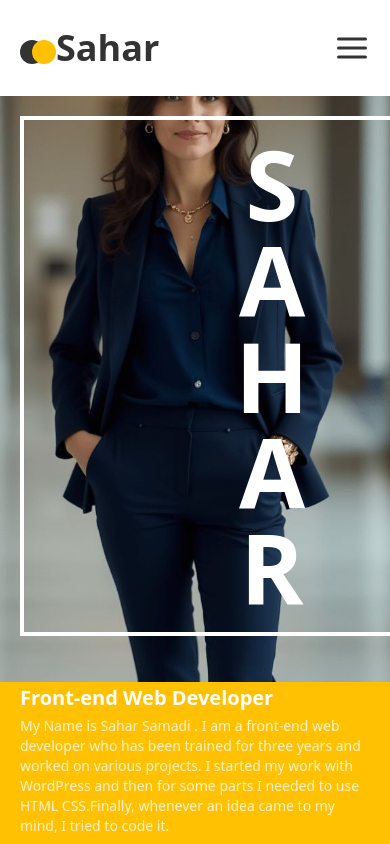
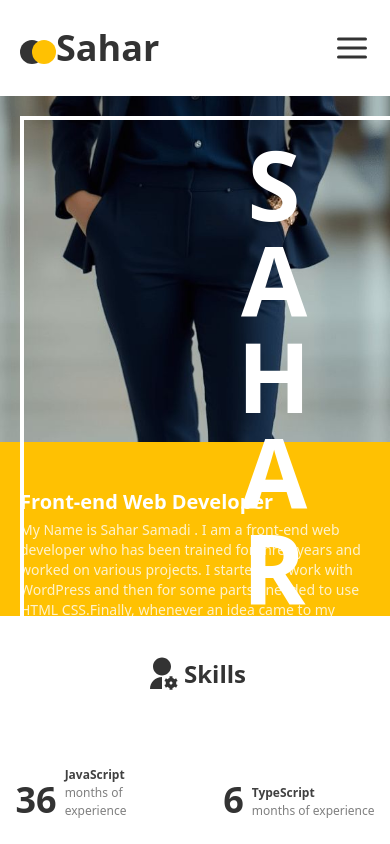
Before and after one commit to sahar9776/Portfolio, a React (Vite) app: page /portfolio in a window 390 px wide. Shown: the top 844 px of the page. Built offline with nearby package versions, Linux system fonts and the light colour scheme.

Commit message:
new changes

```diff
--- a/src/Components/Introduction.tsx
+++ b/src/Components/Introduction.tsx
@@ -14,7 +14,7 @@ function Introduction() {
   };
 
   return (
-    <div className="w-full h-[760px] flex items-end relative">
+    <div className="w-full h-auto lg:h-[760px] flex items-end relative">
       <div className="container h-[520px] lg:h-[420px] bg-primary lg:rounded-xl mx-auto ">
         <motion.img
           initial={{ y: "-1000px" }}
@@ -42,14 +42,14 @@ function Introduction() {
               key={index}
               variants={childVariants}
               className="font-extrabold uppercase text-8xl lg:text-9xl
-             text-white lg:text-black/80 ms-5 lg:ms-[220px]"
+             text-white lg:text-black/80 ms-6 lg:ms-[220px]"
             >
               {item}
             </motion.h2>
           ))}
         </motion.div>
 
-        <div className="w-full lg:w-auto absolute lg:right-24 top-96 px-5 py-[196px] lg:p-0 text-start">
+        <div className="w-full lg:w-auto absolute lg:right-24 top-96 px-5  lg:p-0 text-start">
           <Title
             title="Front-end Web Developer"
             className="text-xl lg:text-4xl font-bold text-white mt-2 lg:mt-0"
```
